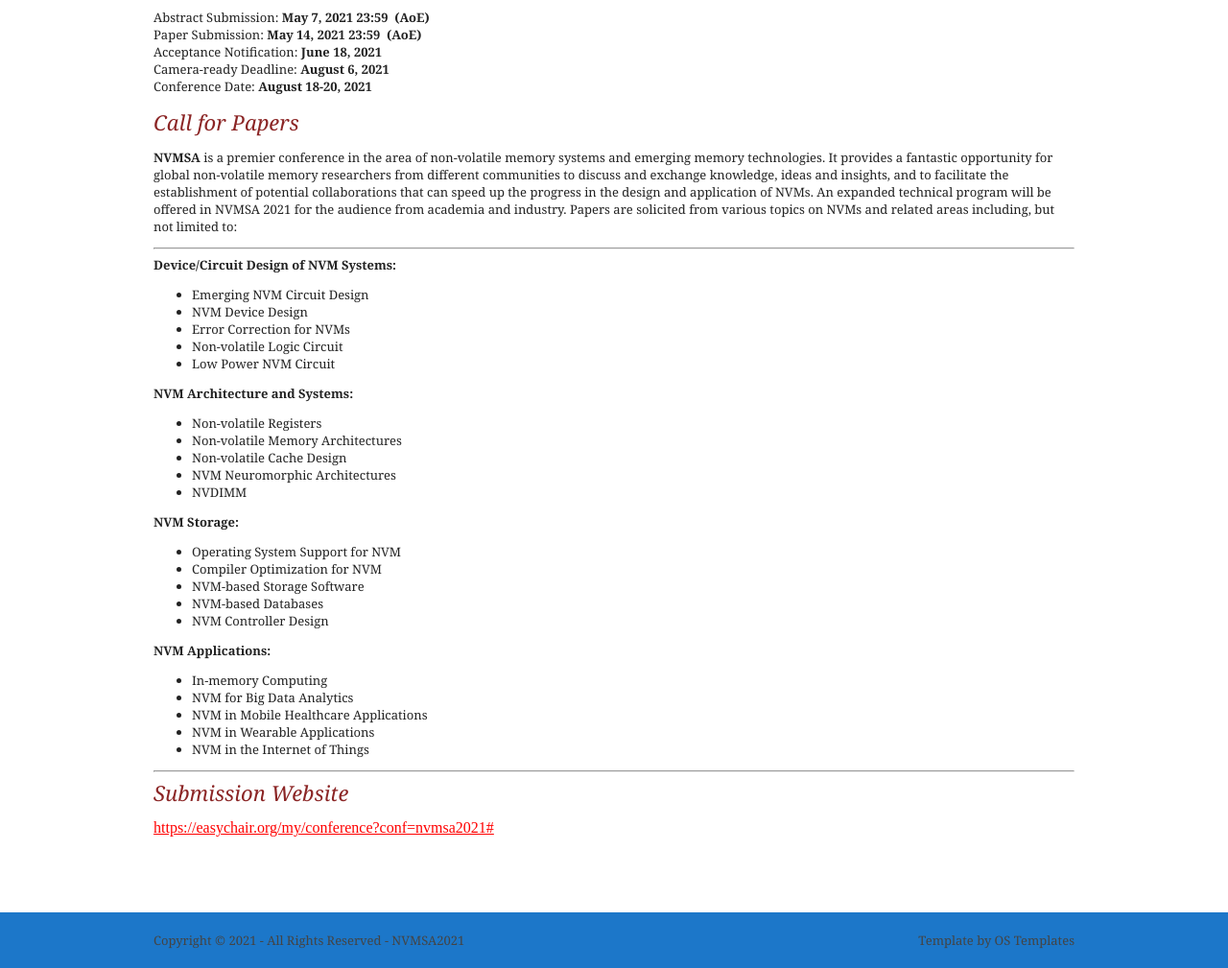
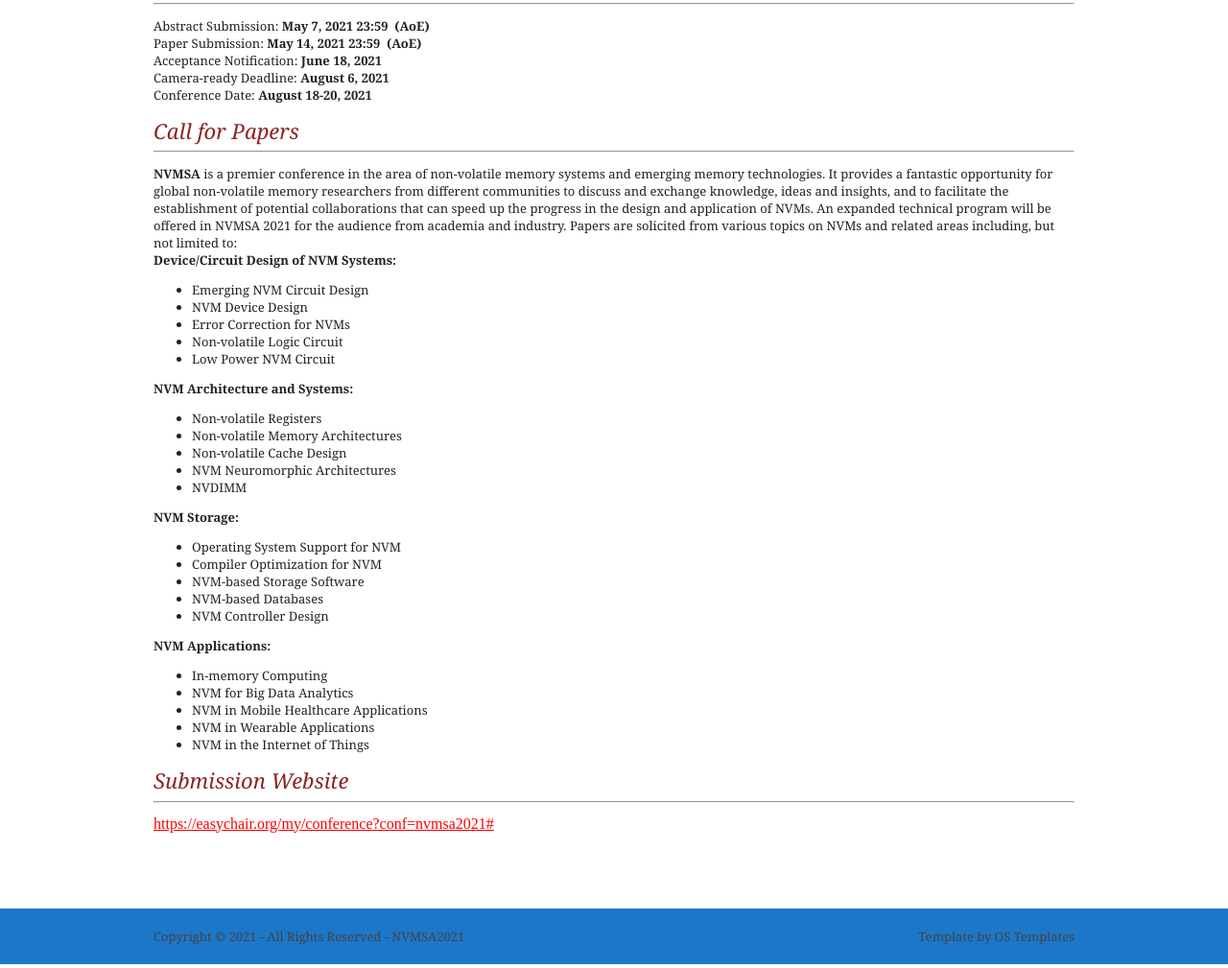
Before and after one commit to nvmsa2021/nvmsa2021.github.io, a plain HTML site: page cfp.html in a window 1280 px wide. Shown: the part 268-1277 px from the top of the page at 96% size. Drawn offline with Linux system fonts and the light colour scheme.

Commit message:
Update cfp.html

```diff
--- a/cfp.html
+++ b/cfp.html
@@ -70,6 +70,7 @@
 <DIV class="clear" id="container"><!-- / content body -->
 <!--SPAN class="style2">(</SPAN><A href="NVMSA-2021-CFP-Ext.pdf"><SPAN class="style1"><U>PDF version</U></SPAN></A>)<BR><BR-->
 <H2>Important Dates</H2>
+<HR>
 <P>
   Abstract Submission: <B>May 7, 2021 23:59&nbsp; (AoE)</B><BR>
   Paper Submission: <B>May 14, 2021 23:59&nbsp; (AoE)</B><BR>
@@ -77,7 +78,9 @@
   Camera-ready Deadline: <B>August 6, 2021</B><BR>
   Conference Date: <B>August 18-20, 2021</B>
 </P>
+
 <H2>Call for Papers</H2>
+<HR>
 <P><B>NVMSA</B> is a premier conference in the area of non-volatile memory
 systems and	emerging memory technologies. It provides a fantastic opportunity
 for global	non-volatile memory researchers from different communities to discuss
@@ -86,7 +89,7 @@
 	application of NVMs. An expanded technical program will be offered in NVMSA
 	2021 for the audience from academia and industry. Papers are solicited from
 	various topics on NVMs and related areas including, but not limited to:<BR>
-<HR>
+<!--HR-->
 <B>Device/Circuit Design of NVM Systems:</B>
 <UL>
   <LI>Emerging NVM Circuit Design</LI>
@@ -112,11 +115,12 @@
   <LI>NVM in Mobile Healthcare Applications</LI>
   <LI>NVM in Wearable Applications</LI>
   <LI>NVM in the Internet of Things</LI></UL>
-<HR>
+<!--HR-->
 
 <!--P class="MsoNormal"><SPAN class="style5" lang="EN-US" style="color: black; mso-themecolor: text1;">
 <STRONG>Submission web</STRONG></SPAN><SPAN class="style3"><STRONG>site:</STRONG></SPAN></P-->
 <H2>Submission Website</H2>
+<HR>
 <P class="MsoNormal"><SPAN lang="EN-US"><A href="https://easychair.org/my/conference?conf=nvmsa2021#"><SPAN
 class="style4"><U>https://easychair.org/my/conference?conf=nvmsa2021#</U></SPAN></A></SPAN></P>
 <P></P><BR><BR></DIV></DIV><!-- Footer -->
```
